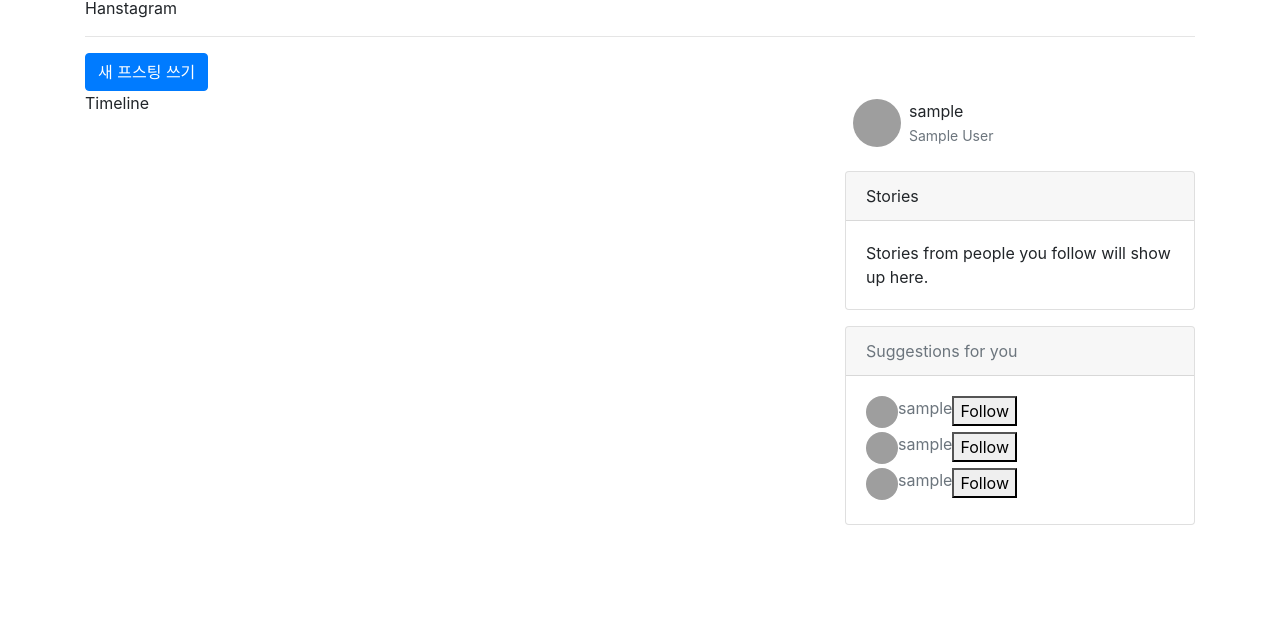
After one commit to kimhan1113/hanstagram, a Django app: page /instagram/ in a window 1280 px wide. The commit adds this page. Shown: the part 158-800 px from the top of the page. Run offline with Django 3.2, Linux system fonts and the light colour scheme; the visitor is signed in with stand-in values (Sample User, id 1); some libraries are stand-ins or nearby versions; grey boxes are pictures that could not be loaded.

Commit message:
timeline sidebar commit

```diff
--- a/hanstagram/urls.py
+++ b/hanstagram/urls.py
@@ -18,15 +18,16 @@ from django.conf.urls.static import static
 from django.contrib import admin
 from django.contrib.auth.decorators import login_required
 from django.urls import path, include
-from django.views.generic import TemplateView
+from django.views.generic import TemplateView, RedirectView
 import django_pydenticon.urls
 from django_pydenticon.views import image as pydenticon_image
 
 urlpatterns = [
     path('admin_page/', admin.site.urls),
     path('accounts/', include('accounts.urls')),
-    path('', include('instagram.urls')),
-    path('', login_required(TemplateView.as_view(template_name='root.html')), name='root'),
+    path('instagram/', include('instagram.urls')),
+    path('', RedirectView.as_view(pattern_name='instagram:index'), name='root'),
+    # path('', login_required(TemplateView.as_view(template_name='root.html')), name='root'),
     path('identicon/image/<path:data>/', pydenticon_image, name='pydenticon_image'),
 
     # path('identicon/image/a', pydenticon_image, name='pydenticon_image'),
--- a/templates/root.html
+++ b/instagram/templates/instagram/index.html
@@ -1,4 +1,4 @@
-{% extends 'layout.html' %}
+{% extends 'instagram/layout.html' %}
 
 {% block content %}
     <div class="container mt-2">
@@ -9,6 +9,15 @@
                 <a href="{% url 'instagram:post_new' %}" class="btn btn-primary">새 프스팅 쓰기</a>
             </div>
         </div>
+        <div class="row">
+            <div class="col-sm-8">
+                Timeline
+            </div>
+            <div class="col-sm-4">
+                {% include 'instagram/timeline_sidebar.html' %}
+
+            </div>
+        </div>
 
     </div>
 
--- /dev/null
+++ b/instagram/templates/instagram/timeline_sidebar.html
@@ -0,0 +1,33 @@
+<div class="d-flex p-2 mb-3">
+    <div class="mr-2">
+        <img src="{{ user.avatar_url }}" alt="" style="width: 48px; height: 48px;" class="rounded-circle">
+    </div>
+
+    <div>
+        {{ user.username }}<br/>
+        <small class="text-muted">
+            {{ user.name }}
+        </small>
+
+    </div>
+</div>
+
+<div class="card mb-3">
+    <div class="card-header">
+        Stories
+    </div>
+    <div class="card-body">
+        Stories from people you follow will show up here.
+    </div>
+</div>
+
+<div class="card mb-3">
+    <div class="card-header text-muted">
+        Suggestions for you
+    </div>
+    <div class="card-body text-muted">
+        {% include 'instagram/timeline_sidebar_user_follow.html' with friend_user=user %}
+        {% include 'instagram/timeline_sidebar_user_follow.html' with friend_user=user %}
+        {% include 'instagram/timeline_sidebar_user_follow.html' with friend_user=user %}
+    </div>
+</div>
--- /dev/null
+++ b/instagram/templates/instagram/timeline_sidebar_user_follow.html
@@ -0,0 +1,12 @@
+
+<div class="d-flex mb-1">
+    <div class="me-md-2">
+        <img src="{{ friend_user.avatar_url }}" alt="" style="width: 32px; height: 32px;" class="rounded-circle">
+    </div>
+    <div class="">
+        {{ friend_user.username }}
+    </div>
+    <div class="ms-auto">
+        <button>Follow</button>
+    </div>
+</div>
--- a/instagram/urls.py
+++ b/instagram/urls.py
@@ -1,13 +1,14 @@
 from django.contrib.auth.validators import UnicodeUsernameValidator
 from django.urls import path, re_path
 
-from instagram.views import post_new, post_detail, user_page
+from instagram.views import post_new, post_detail, user_page, index
 
 app_name = 'instagram'
 
 # UnicodeUsernameValidator.regex
 
 urlpatterns = [
+    path('', index, name='index'),
     path('post/new/', post_new, name='post_new'),
     path('post/<int:pk>/', post_detail, name='post_detail'),
     re_path(r'^(?P<username>[\w.@+-]+)/$', user_page, name='user_page'),
--- a/instagram/views.py
+++ b/instagram/views.py
@@ -7,6 +7,12 @@ from django.urls import reverse
 
 from instagram.forms import PostForm
 from instagram.models import Post
+
+@login_required
+def index(request):
+    return render(request, "instagram/index.html", {
+
+    })
 
 
 @login_required
```
